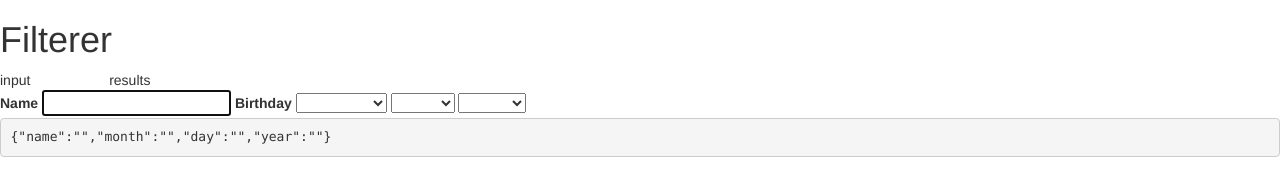
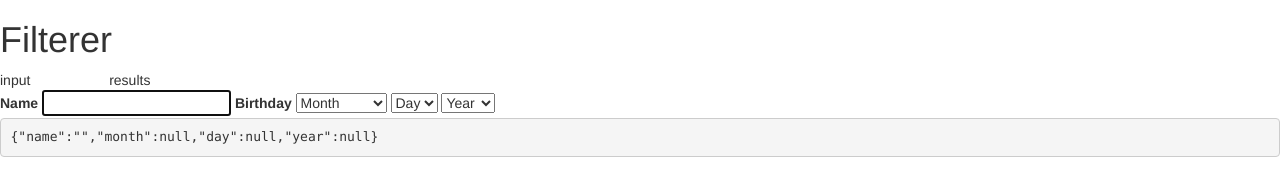
Before and after one commit to MarcManiez/test-angular-app, a website: page client/index.html at #!/input in a window 1280 px wide. Drawn offline with nearby package versions, Linux system fonts and the light colour scheme; some packages are replaced by stand-ins of ours.

Commit message:
Make small improvements to default form values.

```diff
--- a/client/app/input/input.html
+++ b/client/app/input/input.html
@@ -3,7 +3,7 @@
   <input type="text" name="name" id="name" ng-model="user.name" autofocus>
   <label for="name">Birthday</label>
   <select name="month" ng-model="user.month">
-    <option> - Month - </option>
+    <option disabled selected value>Month</option>
     <option value="January">January</option>
     <option value="Febuary">Febuary</option>
     <option value="March">March</option>
@@ -19,7 +19,7 @@
   </select>
 
   <select name="day" ng-model="user.day">
-    <option> - Day - </option>
+    <option disabled selected value>Day</option>
     <option value="1">1</option>
     <option value="2">2</option>
     <option value="3">3</option>
@@ -54,7 +54,7 @@
   </select>
 
   <select name="year" ng-model="user.year">
-    <option> - Year - </option>
+    <option disabled selected value>Year</option>
     <option value="2017">2017</option>
     <option value="2016">2016</option>
     <option value="2015">2015</option>
```
